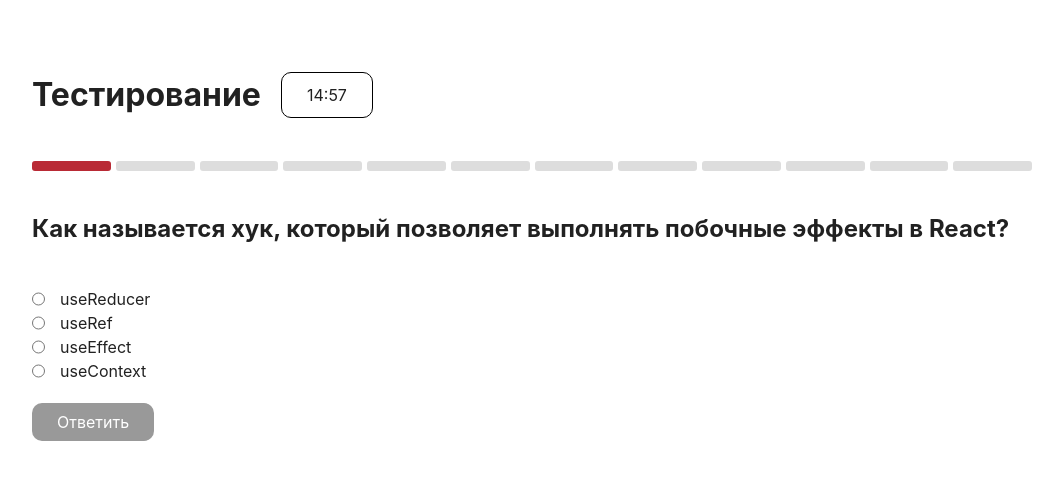
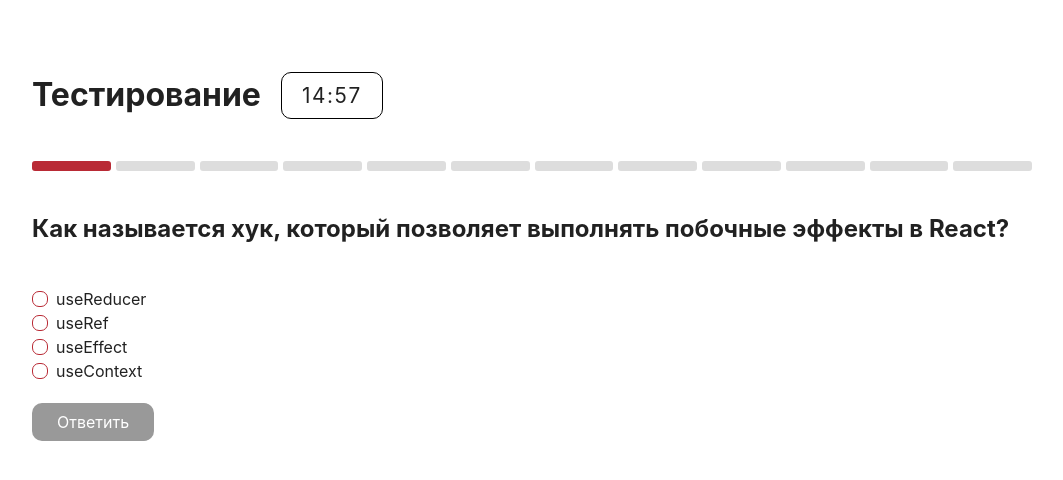
Before and after one commit to AlexandrKataev/education, a React (Vite) app: page / in a window 1280 px wide. Both pictures are taken after a click on the button "Начать тест". Shown: the top 480 px of the page, without its empty margins (108-1171 px from the left). Built offline with nearby package versions, Linux system fonts and the light colour scheme.

Commit message:
custom checkbox and radio

```diff
--- /dev/null
+++ b/src/features/timer/timer.module.css
@@ -0,0 +1,4 @@
+.time {
+  font-size: 1.3rem;
+  letter-spacing: 0.1rem;
+}
--- a/src/features/timer/timer.tsx
+++ b/src/features/timer/timer.tsx
@@ -1,4 +1,6 @@
 import { Badge } from '@shared/ui';
+
+import styles from './timer.module.css';
 
 import { useEffect, useState } from 'react';
 
@@ -28,5 +30,9 @@ export default function Timer() {
     return () => clearInterval(interval);
   }, []);
 
-  return <Badge variant="secondary">{currentTime}</Badge>;
+  return (
+    <Badge variant="secondary">
+      <div className={styles.time}>{currentTime}</div>
+    </Badge>
+  );
 }
--- a/src/shared/ui/badge/badge.module.css
+++ b/src/shared/ui/badge/badge.module.css
@@ -1,19 +1,19 @@
 .primary {
-  padding: 10px 25px;
+  padding: 7px 20px;
   background-color: #b92a35;
   border-radius: 10px;
 }
 
 .secondary {
   height: 100%;
-  padding: 10px 25px;
+  padding: 7px 20px;
   background-color: #b92a3600;
   border: 1px solid black;
   border-radius: 10px;
 }
 
 .passive {
-  padding: 10px 25px;
+  padding: 7px 20px;
   background-color: #999999;
   border-radius: 10px;
 }
--- a/src/shared/ui/checkbox/checkbox.module.css
+++ b/src/shared/ui/checkbox/checkbox.module.css
@@ -1,4 +1,19 @@
 .container {
   display: flex;
-  gap: 15px;
+  align-items: center;
+  gap: 8px;
 }
+.checkbox-checked {
+  width: 14px;
+  height: 14px;
+  border-radius: 3px;
+  background-color: #b92a35;
+  border: 1px solid #b92a35;
+}
+
+.checkbox {
+  width: 14px;
+  height: 14px;
+  border-radius: 3px;
+  border: 1px solid #b92a35;
+}
--- a/src/shared/ui/checkbox/checkbox.tsx
+++ b/src/shared/ui/checkbox/checkbox.tsx
@@ -10,7 +10,7 @@ type CheckboxProps = {
 export const Checkbox = ({ title, value, isChecked = false, onClick }: CheckboxProps) => {
   return (
     <div className={styles.container} onClick={onClick}>
-      <input type="checkbox" value={value} checked={isChecked} onChange={() => {}} />
+      <div className={isChecked ? styles['checkbox-checked'] : styles.checkbox} />
       <label>{title}</label>
     </div>
   );
--- a/src/shared/ui/radio/radio.module.css
+++ b/src/shared/ui/radio/radio.module.css
@@ -1,4 +1,21 @@
 .container {
   display: flex;
-  gap: 15px;
+  align-items: center;
+  gap: 8px;
 }
+
+.radio-checked {
+  width: 14px;
+  height: 14px;
+  border-radius: 7px;
+  background-color: #b92a35;
+  border: 1px solid #b92a35;
+}
+
+.radio {
+  width: 14px;
+  height: 14px;
+  border-radius: 7px;
+
+  border: 1px solid #b92a35;
+}
--- a/src/shared/ui/radio/radio.tsx
+++ b/src/shared/ui/radio/radio.tsx
@@ -10,8 +10,8 @@ type RadioProps = {
 export const Radio = ({ title, value, isChecked = false, onClick }: RadioProps) => {
   return (
     <div className={styles.container} onClick={onClick}>
-      <input type="radio" value={value} checked={isChecked} onChange={() => {}} />
-      <label>{title}</label>
+      <div className={isChecked ? styles['radio-checked'] : styles.radio} />
+      <label htmlFor={value + ''}>{title}</label>
     </div>
   );
 };
```
